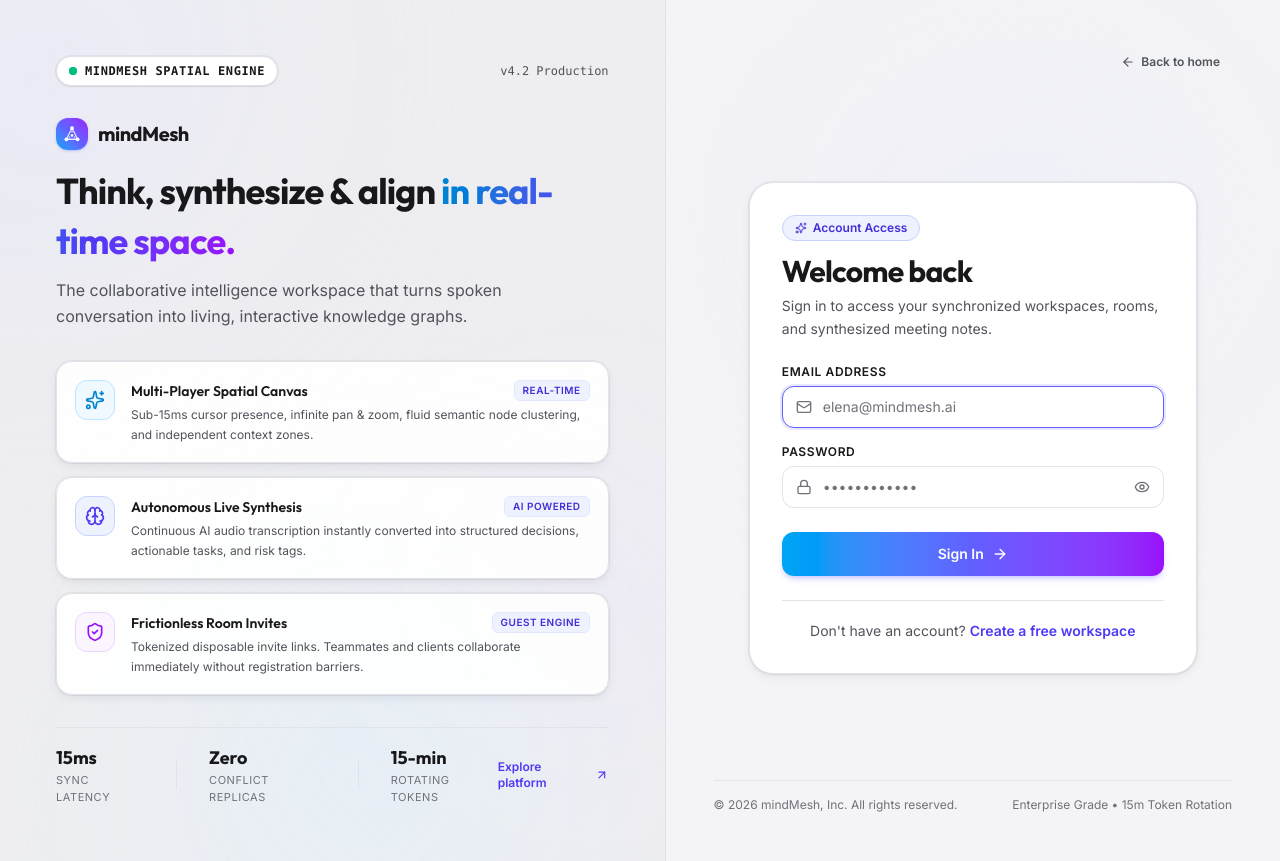
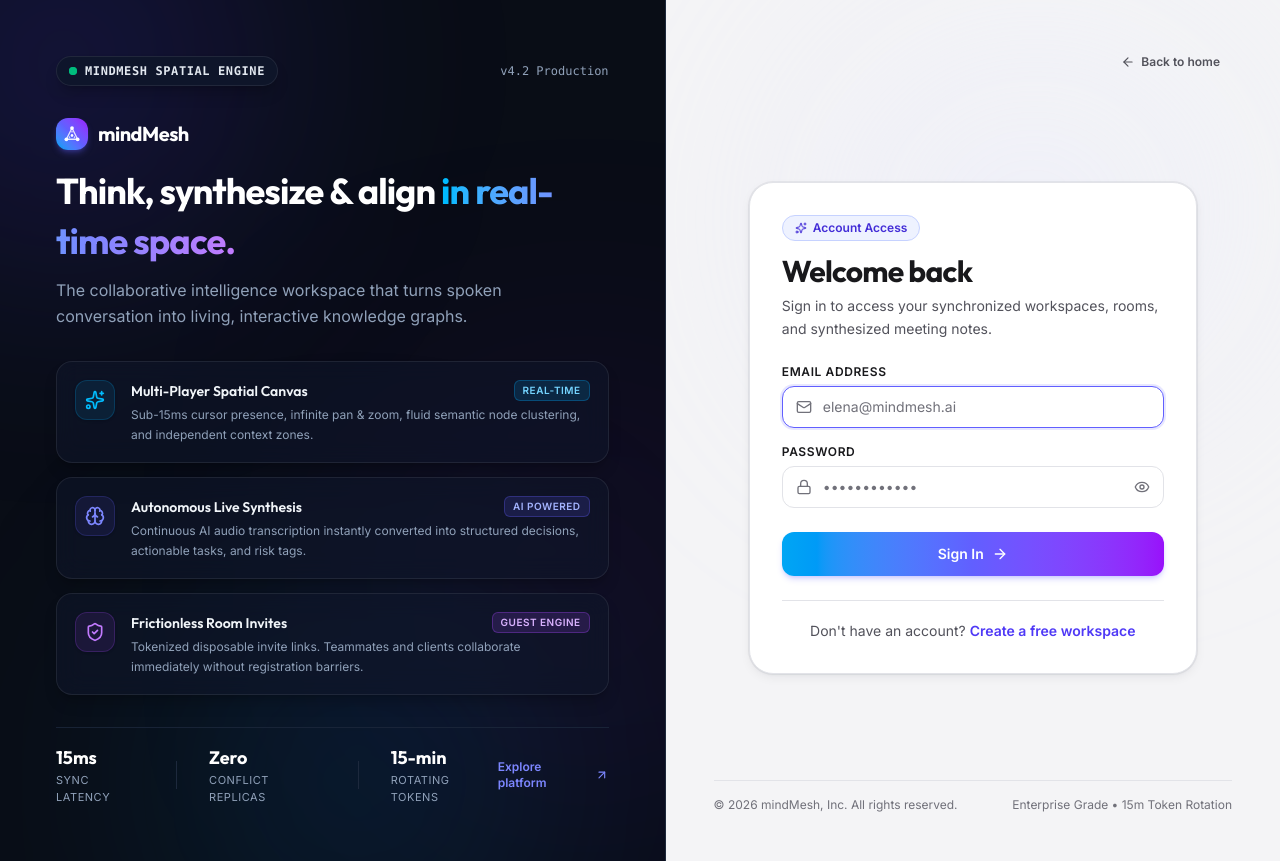
Before and after one commit to SahilSameer18/mindMesh, a React (Vite) app in the folder client/: page /login in a window 1280 px wide. Built offline with nearby package versions, Linux system fonts and the light colour scheme; no server answers.

Commit message:
style(auth): restore obsidian dark mode on showcase panel

```diff
--- a/client/src/pages/auth/AuthShowcase.jsx
+++ b/client/src/pages/auth/AuthShowcase.jsx
@@ -5,101 +5,108 @@ export default function AuthShowcase() {
   const features = [
     {
       icon: Sparkles,
-      iconColor: "text-sky-600 bg-sky-50 border-sky-200",
+      iconColor: "text-sky-400 bg-sky-500/10 border-sky-500/20",
       title: "Multi-Player Spatial Canvas",
       description:
         "Sub-15ms cursor presence, infinite pan & zoom, fluid semantic node clustering, and independent context zones.",
       badge: "Real-time",
+      badgeStyle: "text-sky-300 bg-sky-500/15 border-sky-500/30",
     },
     {
       icon: Brain,
-      iconColor: "text-indigo-600 bg-indigo-50 border-indigo-200",
+      iconColor: "text-indigo-400 bg-indigo-500/10 border-indigo-500/20",
       title: "Autonomous Live Synthesis",
       description:
         "Continuous AI audio transcription instantly converted into structured decisions, actionable tasks, and risk tags.",
       badge: "AI Powered",
+      badgeStyle: "text-indigo-300 bg-indigo-500/15 border-indigo-500/30",
     },
     {
       icon: ShieldCheck,
-      iconColor: "text-purple-600 bg-purple-50 border-purple-200",
+      iconColor: "text-purple-400 bg-purple-500/10 border-purple-500/20",
       title: "Frictionless Room Invites",
       description:
         "Tokenized disposable invite links. Teammates and clients collaborate immediately without registration barriers.",
       badge: "Guest Engine",
+      badgeStyle: "text-purple-300 bg-purple-500/15 border-purple-500/30",
     },
   ];
 
   return (
-    <div className="hidden lg:flex lg:w-[50%] xl:w-[52%] relative bg-surface-subtle/60 border-r border-border-subtle flex-col justify-between p-10 xl:p-14 overflow-hidden select-none">
-      {/* Ambient Background Glows matching current site theme */}
-      <div className="absolute -top-32 -left-32 w-96 h-96 bg-gradient-to-tr from-indigo-200/50 via-violet-100/40 to-sky-100/50 rounded-full blur-[120px] pointer-events-none" />
-      <div className="absolute top-1/2 -right-20 w-80 h-80 bg-purple-100/40 rounded-full blur-[130px] pointer-events-none" />
-      <div className="absolute -bottom-28 left-1/4 w-96 h-96 bg-sky-100/50 rounded-full blur-[120px] pointer-events-none" />
+    <div className="hidden lg:flex lg:w-[50%] xl:w-[52%] relative bg-[#090D16] text-slate-100 border-r border-[#1E293B] flex-col justify-between p-10 xl:p-14 overflow-hidden select-none">
+      {/* Atmospheric Dark Neon Glows */}
+      <div className="absolute -top-32 -left-32 w-96 h-96 bg-indigo-600/20 rounded-full blur-[130px] pointer-events-none" />
+      <div className="absolute top-1/2 -right-20 w-80 h-80 bg-purple-600/15 rounded-full blur-[140px] pointer-events-none" />
+      <div className="absolute -bottom-28 left-1/4 w-96 h-96 bg-sky-600/15 rounded-full blur-[130px] pointer-events-none" />
 
       {/* Top Header Badge */}
       <div className="relative z-10 flex items-center justify-between">
-        <div className="inline-flex items-center gap-2 px-3 py-1.5 rounded-full bg-surface border border-border-subtle shadow-subtle">
+        <div className="inline-flex items-center gap-2 px-3 py-1.5 rounded-full bg-slate-900/90 border border-white/[0.08] shadow-lg shadow-black/20 backdrop-blur-md">
           <span className="relative flex h-2 w-2">
             <span className="animate-ping absolute inline-flex h-full w-full rounded-full bg-emerald-400 opacity-75" />
             <span className="relative inline-flex rounded-full h-2 w-2 bg-emerald-500" />
           </span>
-          <span className="text-xs font-semibold text-text-main tracking-wider uppercase font-mono">
+          <span className="text-xs font-semibold text-slate-200 tracking-wider uppercase font-mono">
             mindMesh Spatial Engine
           </span>
         </div>
 
-        <span className="text-xs text-text-muted font-mono">v4.2 Production</span>
+        <span className="text-xs text-slate-400 font-mono">v4.2 Production</span>
       </div>
 
       {/* Main Content & Feature Stack */}
       <div className="relative z-10 my-auto py-8">
         <div className="max-w-lg mb-8">
           <div className="inline-flex items-center gap-2.5 mb-4">
-            <div className="w-8 h-8 rounded-xl bg-gradient-to-tr from-sky-500 via-indigo-500 to-purple-600 flex items-center justify-center text-white shadow-sm shadow-indigo-500/25">
+            <div className="w-8 h-8 rounded-xl bg-gradient-to-tr from-sky-500 via-indigo-500 to-purple-600 flex items-center justify-center text-white shadow-md shadow-indigo-500/30">
               <BrandLogo size={18} className="text-white" />
             </div>
-            <span className="font-display font-bold text-xl tracking-tight text-text-main">
+            <span className="font-display font-bold text-xl tracking-tight text-white">
               mindMesh
             </span>
           </div>
 
-          <h2 className="text-3xl xl:text-4xl font-display font-bold tracking-tight text-text-main leading-snug">
+          <h2 className="text-3xl xl:text-4xl font-display font-bold tracking-tight text-white leading-snug">
             Think, synthesize &amp; align{" "}
-            <span className="bg-gradient-to-r from-sky-600 via-indigo-600 to-purple-600 bg-clip-text text-transparent">
+            <span className="bg-gradient-to-r from-sky-400 via-indigo-400 to-purple-400 bg-clip-text text-transparent">
               in real-time space.
             </span>
           </h2>
-          <p className="mt-3 text-sm xl:text-base text-text-muted leading-relaxed font-sans">
+          <p className="mt-3 text-sm xl:text-base text-slate-400 leading-relaxed font-sans">
             The collaborative intelligence workspace that turns spoken conversation into living,
             interactive knowledge graphs.
           </p>
         </div>
 
-        {/* Feature Cards matching current site style */}
+        {/* Feature Cards matching dark glassmorphic design */}
         <div className="space-y-3.5">
           {features.map((item, idx) => {
             const Icon = item.icon;
             return (
               <div
                 key={idx}
-                className="group relative rounded-2xl p-4 xl:p-4.5 bg-surface/90 hover:bg-surface border border-border-subtle shadow-card transition-all duration-300"
+                className="group relative rounded-2xl p-4 xl:p-4.5 bg-slate-900/60 hover:bg-slate-900/90 border border-white/[0.08] hover:border-indigo-500/30 shadow-lg shadow-black/20 backdrop-blur-md transition-all duration-300"
               >
                 <div className="flex items-start gap-4">
                   <div
-                    className={`w-10 h-10 rounded-xl flex items-center justify-center shrink-0 border ${item.iconColor} transition-transform group-hover:scale-105 duration-300`}
+                    className={`w-10 h-10 rounded-xl flex items-center justify-center shrink-0 border ${item.iconColor} transition-transform group-hover:scale-105 duration-300 shadow-sm`}
                   >
                     <Icon className="w-5 h-5" />
                   </div>
                   <div className="flex-1 min-w-0">
                     <div className="flex items-center justify-between mb-1">
-                      <h3 className="text-sm font-semibold text-text-main group-hover:text-indigo-600 transition-colors">
+                      <h3 className="text-sm font-semibold text-slate-100 group-hover:text-indigo-300 transition-colors">
                         {item.title}
                       </h3>
-                      <span className="text-[10px] font-semibold text-indigo-700 uppercase tracking-wider px-2 py-0.5 rounded-md bg-indigo-50 border border-indigo-100">
+                      <span
+                        className={`text-[10px] font-semibold uppercase tracking-wider px-2 py-0.5 rounded-md border ${item.badgeStyle}`}
+                      >
                         {item.badge}
                       </span>
                     </div>
-                    <p className="text-xs text-text-muted leading-relaxed font-sans">{item.description}</p>
+                    <p className="text-xs text-slate-400 leading-relaxed font-sans">
+                      {item.description}
+                    </p>
                   </div>
                 </div>
               </div>
@@ -109,25 +116,25 @@ export default function AuthShowcase() {
       </div>
 
       {/* Bottom Performance Metrics Strip */}
-      <div className="relative z-10 pt-4 border-t border-border-subtle flex items-center justify-between text-text-muted">
+      <div className="relative z-10 pt-4 border-t border-slate-800/80 flex items-center justify-between text-slate-400">
         <div className="flex items-center gap-6 xl:gap-8">
           <div>
-            <div className="text-lg font-bold font-display text-text-main">15ms</div>
-            <div className="text-[11px] text-text-faint uppercase tracking-wider">Sync Latency</div>
+            <div className="text-lg font-bold font-display text-white">15ms</div>
+            <div className="text-[11px] text-slate-400 uppercase tracking-wider">Sync Latency</div>
           </div>
-          <div className="h-7 w-px bg-border-subtle" />
+          <div className="h-7 w-px bg-slate-800" />
           <div>
-            <div className="text-lg font-bold font-display text-text-main">Zero</div>
-            <div className="text-[11px] text-text-faint uppercase tracking-wider">Conflict Replicas</div>
+            <div className="text-lg font-bold font-display text-white">Zero</div>
+            <div className="text-[11px] text-slate-400 uppercase tracking-wider">Conflict Replicas</div>
           </div>
-          <div className="h-7 w-px bg-border-subtle" />
+          <div className="h-7 w-px bg-slate-800" />
           <div>
-            <div className="text-lg font-bold font-display text-text-main">15-min</div>
-            <div className="text-[11px] text-text-faint uppercase tracking-wider">Rotating Tokens</div>
+            <div className="text-lg font-bold font-display text-white">15-min</div>
+            <div className="text-[11px] text-slate-400 uppercase tracking-wider">Rotating Tokens</div>
           </div>
         </div>
 
-        <div className="flex items-center gap-1 text-xs text-indigo-600 font-semibold hover:text-indigo-700 cursor-pointer transition-colors">
+        <div className="flex items-center gap-1 text-xs text-indigo-400 font-semibold hover:text-indigo-300 cursor-pointer transition-colors">
           <span>Explore platform</span>
           <ArrowUpRight className="w-3.5 h-3.5" />
         </div>
```
